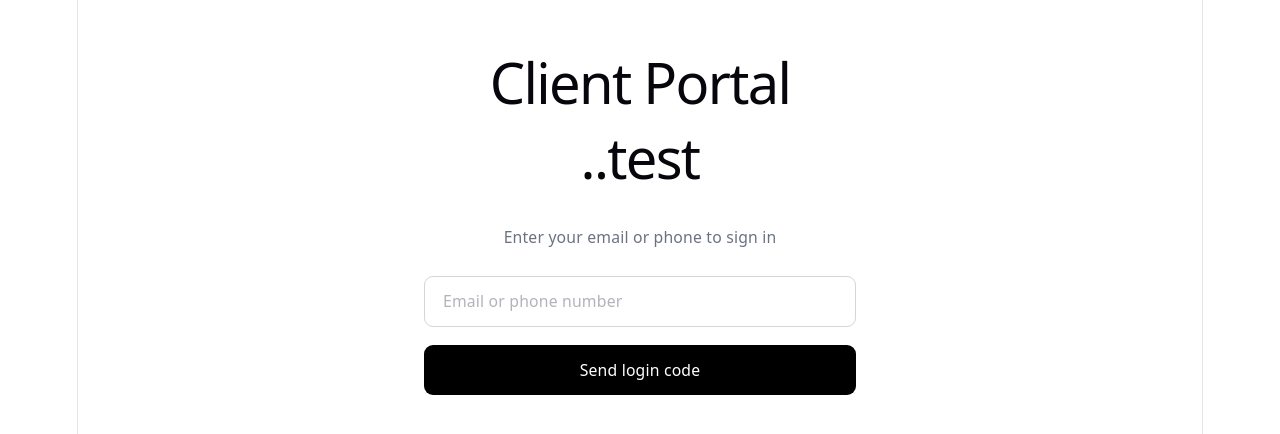
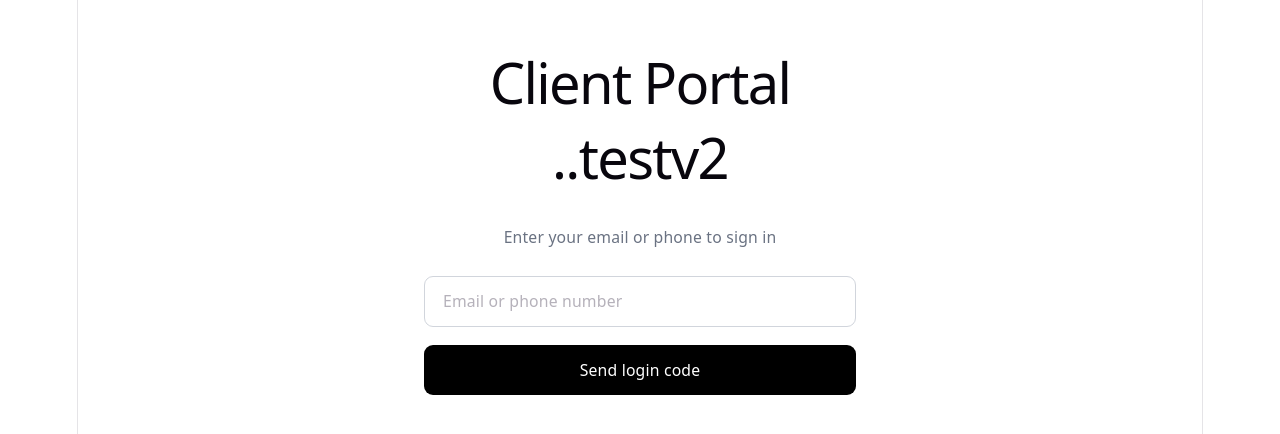
Before and after one commit to sharique5/dsx-workflow-core, a React (Vite) app in the folder apps/portal/: page / in a window 1280 px wide. Shown: the part 196-630 px from the top of the page. Built offline with nearby package versions, Linux system fonts and the light colour scheme; no server answers.

Commit message:
added ..testv2  to trigger web apps deployment

```diff
--- a/apps/portal/src/modules/auth/pages/PortalLoginPage.tsx
+++ b/apps/portal/src/modules/auth/pages/PortalLoginPage.tsx
@@ -27,7 +27,7 @@
     <div className="min-h-screen flex items-center justify-center bg-white px-4">
       <div className="w-full max-w-sm space-y-6">
         <div className="text-center">
-          <h1 className="text-2xl font-bold text-gray-900">Client Portal ..test</h1>
+          <h1 className="text-2xl font-bold text-gray-900">Client Portal ..testv2</h1>
           <p className="mt-1 text-sm text-gray-500">Enter your email or phone to sign in</p>
         </div>
 
```
Also changed, not shown: 1 other file (tests, documents, lock files or other folders).
